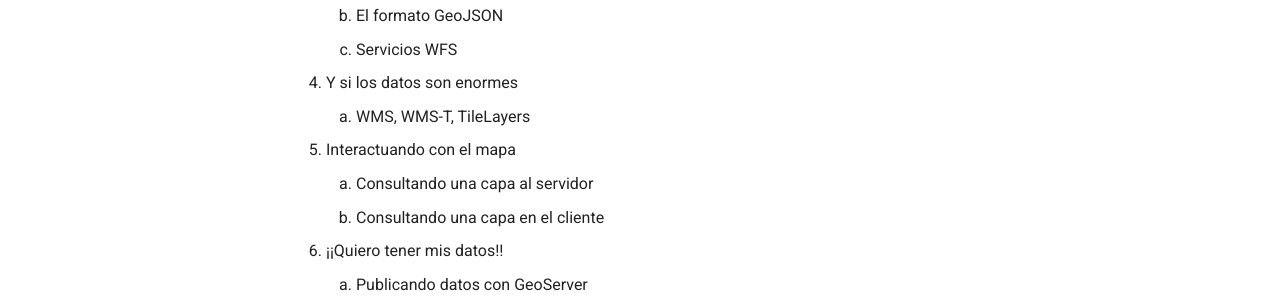
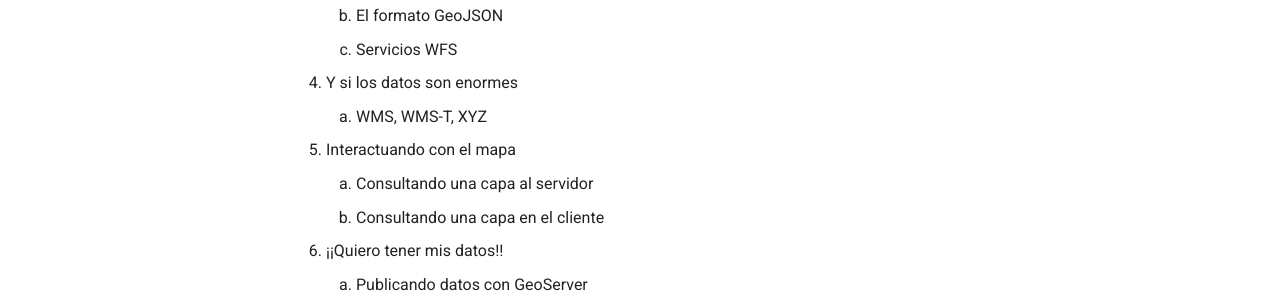
Before and after one commit to xeoinquedos/curso-webgis, an MkDocs documentation site: the page built from docs/index.md, in a window 1280 px wide and 900 px high, scrolled down 859 px. Shown: the part 459-759 px from the top of the window. Built offline with MkDocs 1.6.1 and Material for MkDocs 9.7.7, drawn with Linux system fonts in a browser that asks for light colours.

Commit message:
Cambios en el temario

```diff
--- a/docs/index.md
+++ b/docs/index.md
@@ -30,7 +30,7 @@ El curso es eminentemente práctico por lo que se irán avanzando en los supuest
     2. El formato GeoJSON
     3. Servicios WFS
 4. Y si los datos son enormes
-    1. WMS, WMS-T, TileLayers
+    1. WMS, WMS-T, XYZ
 5. Interactuando con el mapa
     1. Consultando una capa al servidor
     2. Consultando una capa en el cliente
```
